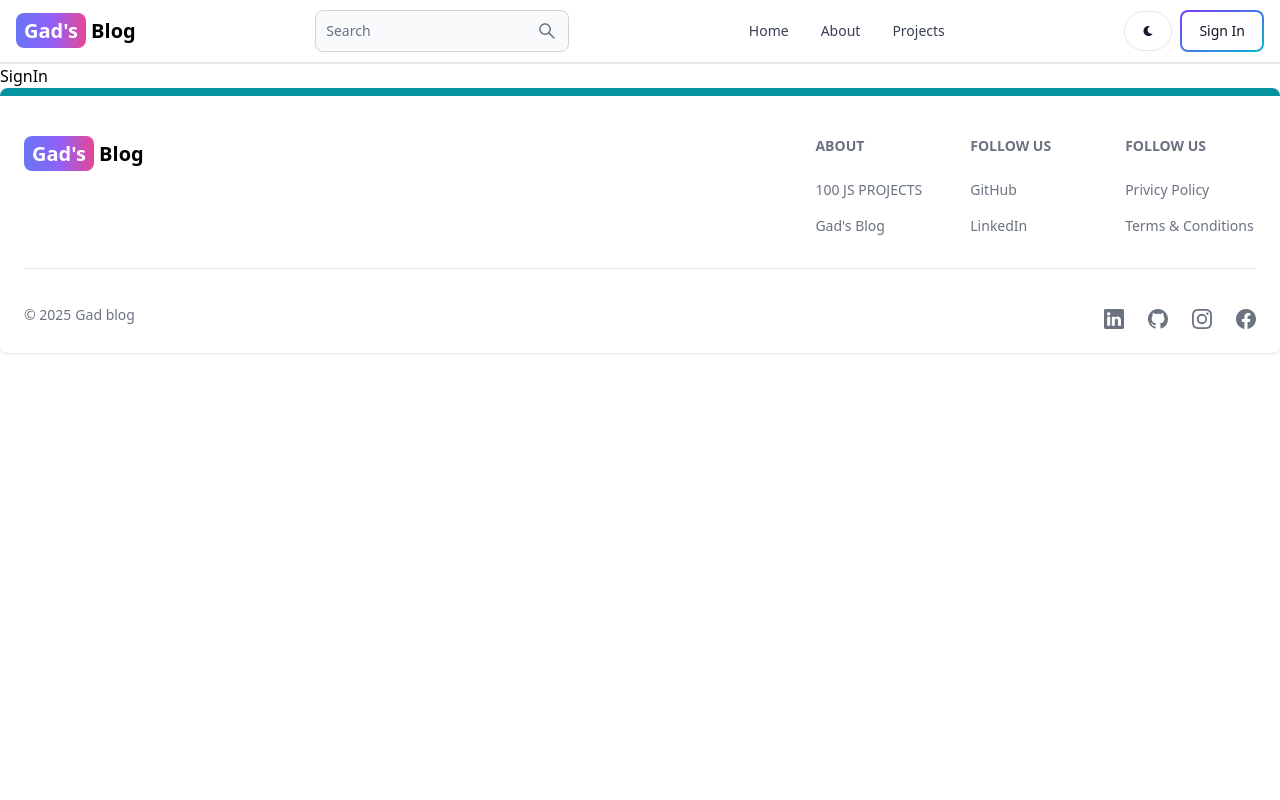
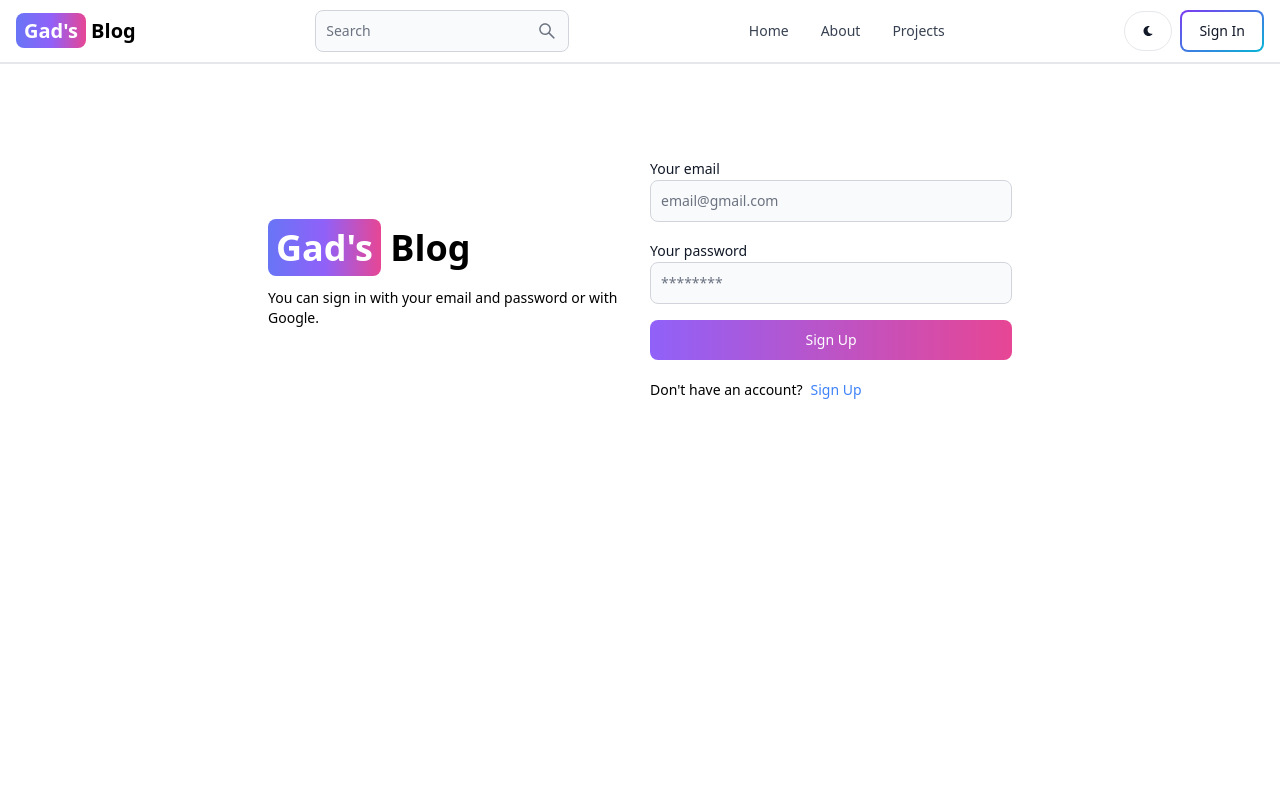
Before and after one commit to Gadnadj/MERN_Blog, a React (Vite) app in the folder client/: page /sign-in in a window 1280 px wide. Shown: the top 800 px of the page. Built offline with nearby package versions, Linux system fonts and the light colour scheme.

Commit message:
add login form

```diff
--- a/client/src/pages/SignIn.tsx
+++ b/client/src/pages/SignIn.tsx
@@ -1,10 +1,115 @@
-import React from 'react';
+import { Alert, Button, Label, Spinner, TextInput } from 'flowbite-react';
+import React, { useState } from 'react';
+import { Link, useNavigate } from 'react-router-dom';
+import { FormData } from '../types';
 
 type Props = {}
 
 const SignIn = (props: Props) => {
+
+
+    const [formData, setFormData] = useState<FormData>({ username: '', email: '', password: '' });
+    const [errorMessage, setErrorMessage] = useState<string>('');
+    const [loading, setLoading] = useState<boolean>(false);
+
+    const navigate = useNavigate();
+
+    const handleChange = (e: React.ChangeEvent<HTMLInputElement>) => {
+        setFormData({ ...formData, [e.target.id]: e.target.value.trim() });
+    };
+
+    const handleSubmit = async (e: React.FormEvent<HTMLFormElement>) => {
+        e.preventDefault();
+        if (!formData.email || !formData.password) {
+            return setErrorMessage('Please fill out all fields');
+        }
+
+        try {
+            setLoading(true);
+            setErrorMessage('');
+            const res = await fetch('/api/auth/signin', {
+                method: 'POST',
+                headers: { 'Content-Type': 'application/json' },
+                body: JSON.stringify(formData)
+            });
+            const data = await res.json();
+            if (data.success === false) {
+                return setErrorMessage(data.message);
+            }
+            setLoading(false);
+            if (res.ok) {
+                navigate('/');
+            }
+        } catch (error) {
+            setErrorMessage((error as any).message);
+            setLoading(false);
+        }
+    };
+
     return (
-        <div>SignIn</div>
+        <div className='min-h-screen mt-20 '>
+            <div className='flex p-3 max-w-3xl mx-auto flex-col md:flex-row md:items-center gap-5'>
+                {/* Left side */}
+                <div className='flex-1'>
+                    <Link to={'/'} className='text-4xl font-bold dark:text-white'>
+                        <span className='px-2 py-1 bg-gradient-to-r  from-indigo-500 via-purple-500 to-pink-500 rounded-lg text-white'>Gad's</span>
+                        {' '}Blog
+                    </Link>
+                    <p className='text-sm mt-5'>You can sign in with your email and password or with Google.</p>
+                </div>
+
+                {/* Right Side */}
+                <div className="flex-1">
+                    <form
+                        onSubmit={handleSubmit}
+                        className='flex flex-col gap-4'>
+                        <div>
+                            <Label value='Your email' />
+                            <TextInput
+                                type='email'
+                                placeholder='email@gmail.com'
+                                id='email'
+                                onChange={handleChange}
+                            />
+                        </div>
+                        <div>
+                            <Label value='Your password' />
+                            <TextInput
+                                type='password'
+                                placeholder='********'
+                                id='password'
+                                onChange={handleChange}
+                            />
+                        </div>
+                        <Button gradientDuoTone='purpleToPink' type='submit' disabled={loading}>
+                            {
+                                loading ? (
+                                    <>
+                                        <Spinner size='sm' />
+                                        <span className='pl-3'>
+                                            Loading...
+                                        </span>
+                                    </>
+                                ) : 'Sign Up'
+                            }
+                        </Button>
+                    </form>
+                    <div className="flex gap-2 text-sm mt-5">
+                        <span>Don't have an account?</span>
+                        <Link to={'/sign-up'} className='text-blue-500'>
+                            Sign Up
+                        </Link>
+                    </div>
+                    {
+                        errorMessage && (
+                            <Alert className='mt-5' color='failure'>
+                                {errorMessage}
+                            </Alert>
+                        )
+                    }
+                </div>
+            </div>
+        </div>
     );
 };
 
```
